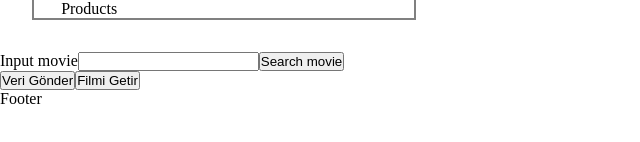
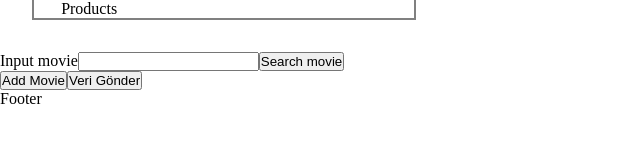
Before and after one commit to Osmnalyyyy/Movie-project, a React (Create React App) app: page / in a window 1280 px wide. Shown: the part 360-502 px from the top of the page, without its empty margins (0-640 px from the left). Built offline with nearby package versions, Linux system fonts and the light colour scheme.

Commit message:
bootstrap-styled add

```diff
--- a/src/pages/Home.js
+++ b/src/pages/Home.js
@@ -4,6 +4,7 @@ import Cards from "../components/Cards";
 import Form from "../components/Form";
 import FormFilm from "../components/FormFilm";
 import { saveUser } from "../store/auth-slice";
+import { addMovie } from "../store/movie-data-slice";
 
 const user1 = {
   name: "osman",
@@ -14,28 +15,15 @@ const user1 = {
 
 const Home = () => {
   const dispatch = useDispatch();
-  const data = useSelector((state) => state);
+  const { auth, movie, data } = useSelector((state) => state);
 
-  const getMovie = async () => {
-    try {
-      const resp = await fetch(
-        "http://www.omdbapi.com/?t=cehennem&apikey=ce62ee3b"
-      )
-        .then((resp) => resp.json())
-        .then((data) => console.log(data));
-    } catch (error) {}
-  };
-
-  /*  useEffect(() => {
-    getMovie();
-  }, []); */
-
+  console.log(data);
   return (
     <div>
       <Cards />
       <FormFilm />
+      <button onClick={() => dispatch(addMovie(movie.movie))}>Add Movie</button>
       <button onClick={() => dispatch(saveUser(user1))}>Veri Gönder</button>
-      <button onClick={() => getMovie()}>Filmi Getir</button>
     </div>
   );
 };
```
